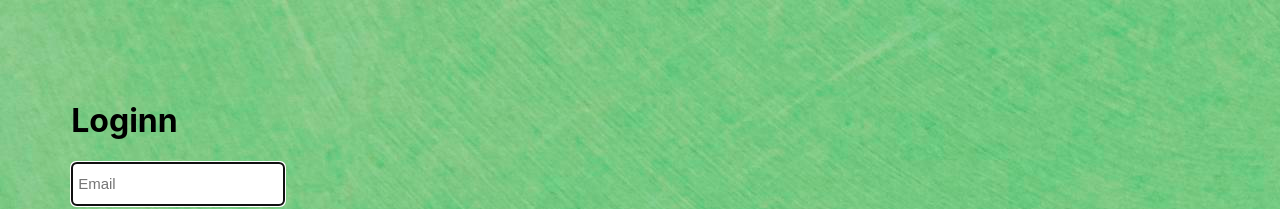
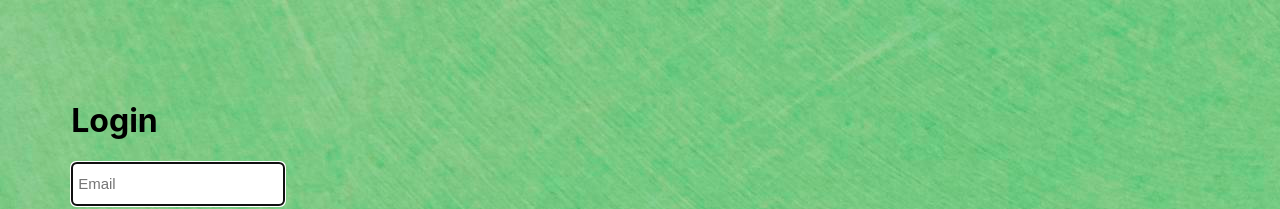
Before and after one commit to devanshi-1212/Online-Examination-Platform, a React (Create React App) app in the folder client/: page /login in a window 1280 px wide. Shown: the top 209 px of the page. Built offline with nearby package versions, Linux system fonts and the light colour scheme.

Commit message:
Update Login.jsx

```diff
--- a/client/src/components/Login/Login.jsx
+++ b/client/src/components/Login/Login.jsx
@@ -60,7 +60,7 @@ const Login = () => {
 
   return (
     <div className="body">
-      <h1>Loginn</h1>
+      <h1>Login</h1>
 
       <form onSubmit={handleLogin}>
         <div className="item">
```
